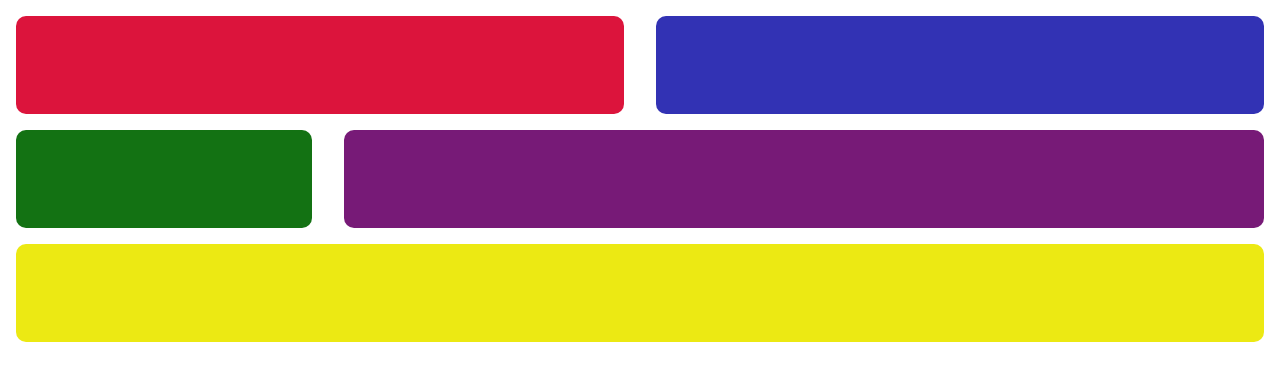
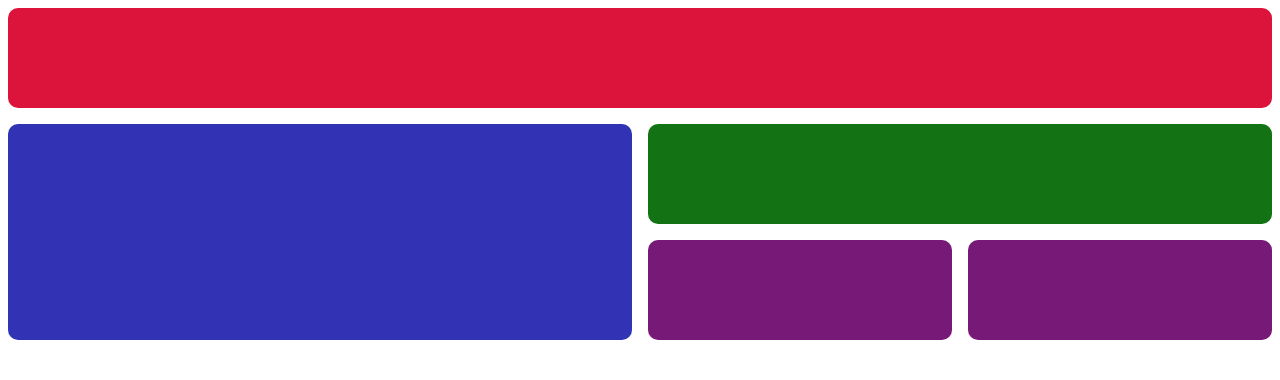
Before and after one commit to Zehava-Bar-Gil/css-, a plain HTML site: page 24.2 Grid Basics-2/index.html in a window 1280 px wide. Drawn offline with Linux system fonts and the light colour scheme.

Commit message:
adding 24 Grid Basics

```diff
--- a/24.2 Grid Basics-2/index.html
+++ b/24.2 Grid Basics-2/index.html
@@ -8,15 +8,16 @@
     <title>Grid Basics</title>
 </head>
 <body>
-    <div class="grid1">
-            <div class="item item-1"></div>
-            <div class="item item-2"></div>
-    </div>
-    <div class="grid2">
-        <div class="item item-3"></div>
-        <div class="item item-4"></div>
-    </div>
-        <div class="item item-5"></div>
+    <div class="grid">
+
+    <div class="item item1"></div>
+
+    <div class="item item2"></div>
+    <div class="item item3"></div>
+
+    <div class="item item4"></div>
+    <div class="item item5"></div>
+</div>
 
 </body>
 </html>
--- a/24.2 Grid Basics-2/style.css
+++ b/24.2 Grid Basics-2/style.css
@@ -1,41 +1,57 @@
 .item {
-    margin: 0.5rem ;
     padding: 3rem;
     border: 1px solid transparent;
     border-radius: 10px;
-    align-items: center;
+
 }
 
-.grid1 {
+.grid {
     display: grid;
-    grid-template-columns: repeat(2, auto);
-    grid-template-columns: 1fr 1fr;
+    grid-template-columns: repeat(4, 1fr);
+    grid-template-rows: repeat(3, 100px);
     grid-gap: 1rem;
 }
 
-.grid2 {
-    display: grid;
-    grid-template-columns: repeat(2, auto);
-    grid-template-columns: 1fr 3fr;
-    grid-gap: 1rem;
+.item:first-child {
+  grid-column: 1/ span 4;
 }
 
-.item-1 {
+.item:nth-child(2) {
+    grid-column: 1 / span 2;
+    grid-row: 2 / span 2;
+}
+
+.item:nth-child(3) {
+    grid-column: 3 / span 2;
+    grid-row: 2 / span 1;
+}
+
+.item:nth-child(4) {
+    grid-column: 3 / span 1;
+    grid-row: 3 / span 1;
+}
+
+.item:nth-child(5) {
+    grid-column: 4 / span 1;
+    grid-row: 3 / span 1;
+}
+.item1 {
     background: crimson;
 }
 
-.item-2 {
+.item2 {
     background:rgb(50, 50, 180);
+    grid-column-start: 2;
 }
 
-.item-3 {
+.item3 {
     background:rgb(19, 114, 19);
 }
 
-.item-4 {
+.item4 {
     background: rgb(119, 26, 119);
 }
 
-.item-5 {
-    background: rgb(236, 233, 19);
+.item5 {
+    background: rgb(119, 26, 119);
 }
```
